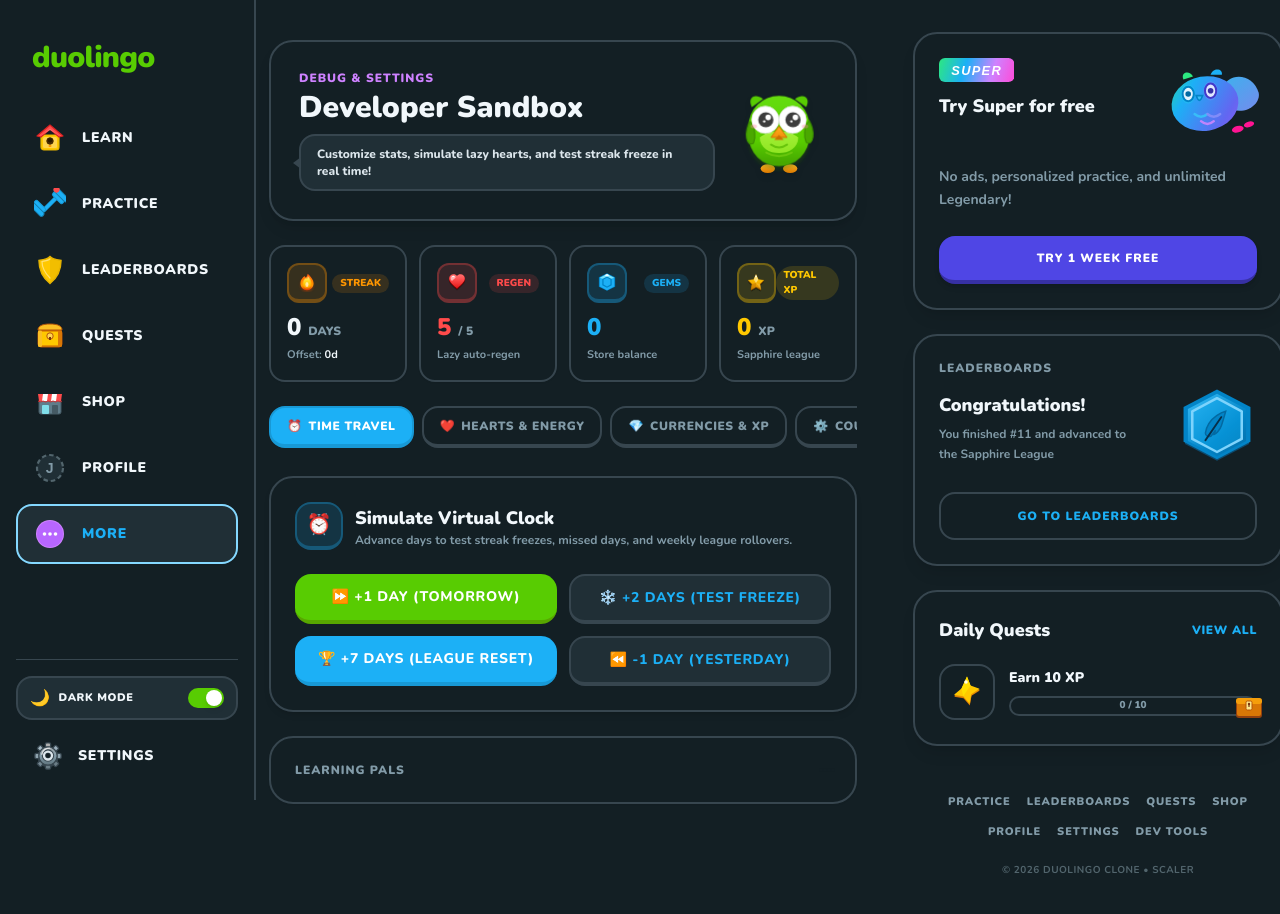
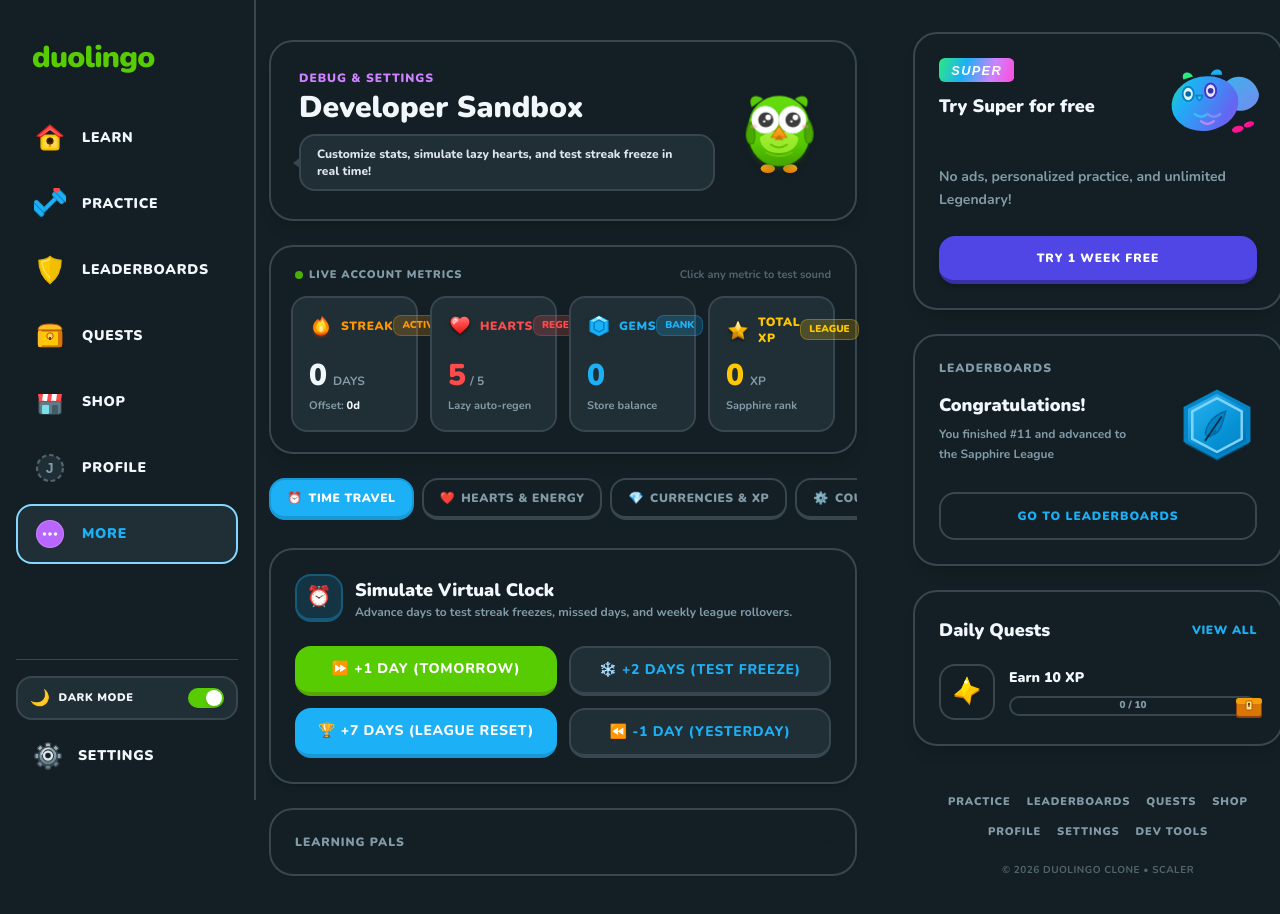
Before and after one commit to PYB05/duolingo-clone, a Next.js app in the folder frontend/: page /dev in a window 1280 px wide. Shown: the top 914 px of the page. Built offline with nearby package versions, Linux system fonts and the light colour scheme; no server answers.

Commit message:
style: polish metrics cards layout with clean labels and consistent 3D styling

```diff
--- a/frontend/src/app/(app)/dev/page.tsx
+++ b/frontend/src/app/(app)/dev/page.tsx
@@ -141,28 +141,42 @@
         </div>
       )}
 
-      {/* 2. Duolingo Live Stats Grid with Inset 3D Tiles */}
+      {/* 2. Unified Duolingo Stats Bar Section */}
+      <div className="bg-[#131F24] border-2 border-[#37464F] rounded-3xl p-4 sm:p-5 shadow-lg">
+        <div className="flex items-center justify-between mb-3 px-1">
+          <span className="text-[11px] font-black uppercase text-[#829BA8] tracking-widest flex items-center gap-1.5">
+            <span className="w-2 h-2 rounded-full bg-[#58CC02] animate-pulse" />
+            LIVE ACCOUNT METRICS
+          </span>
+          <span className="text-[11px] font-bold text-[#52656F]">
+            Click any metric to test sound
+          </span>
+        </div>
+
         <div className="grid grid-cols-2 sm:grid-cols-4 gap-3">
           {/* Streak Card */}
           <div
             onClick={() => sfx.play('streak')}
-          className="p-4 rounded-2xl border-2 border-[#37464F] hover:border-[#FF9600] bg-[#131F24] hover:bg-[#202F36]/60 transition-all cursor-pointer group shadow-sm flex flex-col justify-between"
+            className="p-4 rounded-2xl bg-[#202F36] hover:bg-[#263842] border-2 border-[#37464F] hover:border-[#FF9600] transition-all cursor-pointer group flex flex-col justify-between"
           >
-          <div className="flex items-center justify-between mb-2">
-            <div className="w-10 h-10 rounded-xl bg-[#FF9600]/15 border-2 border-b-4 border-[#FF9600]/30 flex items-center justify-center group-hover:scale-110 transition-transform">
-              <FlameIcon className="w-5 h-5 text-[#FF9600]" active />
+            <div className="flex items-center justify-between mb-3">
+              <div className="flex items-center gap-2">
+                <FlameIcon className="w-6 h-6 text-[#FF9600] group-hover:scale-110 transition-transform drop-shadow" active />
+                <span className="text-xs font-black uppercase text-[#FF9600] tracking-wider">
+                  Streak
+                </span>
               </div>
-            <span className="text-[10px] font-black text-[#FF9600] bg-[#FF9600]/15 px-2 py-0.5 rounded-full">
-              STREAK
+              <span className="text-[10px] font-black text-[#FF9600] bg-[#FF9600]/20 px-2 py-0.5 rounded-lg border border-[#FF9600]/30">
+                ACTIVE
               </span>
             </div>
             <div>
-            <div className="text-2xl font-black text-[#F1F7FB]">
-              {user?.displayed_streak ?? 0}{' '}
-              <span className="text-xs font-black text-[#829BA8] uppercase">days</span>
+              <div className="text-2xl sm:text-3xl font-black text-[#F1F7FB] flex items-baseline gap-1.5">
+                {user?.displayed_streak ?? 0}
+                <span className="text-xs font-bold text-[#829BA8] uppercase">days</span>
               </div>
-            <div className="text-[11px] text-[#829BA8] font-bold mt-1">
-              Offset: <span className="text-[#F1F7FB]">{settings?.debug_day_offset ?? user?.settings?.debug_day_offset ?? 0}d</span>
+              <div className="text-[11px] font-bold text-[#829BA8] mt-1">
+                Offset: <span className="font-extrabold text-[#F1F7FB]">{settings?.debug_day_offset ?? user?.settings?.debug_day_offset ?? 0}d</span>
               </div>
             </div>
           </div>
@@ -170,22 +184,31 @@
           {/* Hearts Card */}
           <div
             onClick={() => sfx.play('tap')}
-          className="p-4 rounded-2xl border-2 border-[#37464F] hover:border-[#FF4B4B] bg-[#131F24] hover:bg-[#202F36]/60 transition-all cursor-pointer group shadow-sm flex flex-col justify-between"
+            className="p-4 rounded-2xl bg-[#202F36] hover:bg-[#263842] border-2 border-[#37464F] hover:border-[#FF4B4B] transition-all cursor-pointer group flex flex-col justify-between"
           >
-          <div className="flex items-center justify-between mb-2">
-            <div className="w-10 h-10 rounded-xl bg-[#FF4B4B]/15 border-2 border-b-4 border-[#FF4B4B]/30 flex items-center justify-center group-hover:scale-110 transition-transform">
-              <PracticeHeart3D className="w-5 h-5" />
+            <div className="flex items-center justify-between mb-3">
+              <div className="flex items-center gap-2">
+                <div className="group-hover:scale-110 transition-transform">
+                  <PracticeHeart3D className="w-6 h-6 drop-shadow" />
                 </div>
-            <span className="text-[10px] font-black text-[#FF4B4B] bg-[#FF4B4B]/15 px-2 py-0.5 rounded-full">
+                <span className="text-xs font-black uppercase text-[#FF4B4B] tracking-wider">
+                  Hearts
+                </span>
+              </div>
+              <span className={`text-[10px] font-black px-2 py-0.5 rounded-lg border ${
+                user?.hearts === 5
+                  ? 'text-[#58CC02] bg-[#58CC02]/20 border-[#58CC02]/30'
+                  : 'text-[#FF4B4B] bg-[#FF4B4B]/20 border-[#FF4B4B]/30'
+              }`}>
                 {user?.hearts === 5 ? 'FULL' : 'REGEN'}
               </span>
             </div>
             <div>
-            <div className="text-2xl font-black text-[#FF4B4B]">
-              {user?.hearts ?? 5}{' '}
-              <span className="text-xs font-black text-[#829BA8]">/ 5</span>
+              <div className="text-2xl sm:text-3xl font-black text-[#FF4B4B] flex items-baseline gap-1">
+                {user?.hearts ?? 5}
+                <span className="text-xs font-bold text-[#829BA8]">/ 5</span>
               </div>
-            <div className="text-[11px] text-[#829BA8] font-bold mt-1">
+              <div className="text-[11px] font-bold text-[#829BA8] mt-1">
                 Lazy auto-regen
               </div>
             </div>
@@ -194,21 +217,26 @@
           {/* Gems Card */}
           <div
             onClick={() => sfx.play('correct')}
-          className="p-4 rounded-2xl border-2 border-[#37464F] hover:border-[#1CB0F6] bg-[#131F24] hover:bg-[#202F36]/60 transition-all cursor-pointer group shadow-sm flex flex-col justify-between"
+            className="p-4 rounded-2xl bg-[#202F36] hover:bg-[#263842] border-2 border-[#37464F] hover:border-[#1CB0F6] transition-all cursor-pointer group flex flex-col justify-between"
           >
-          <div className="flex items-center justify-between mb-2">
-            <div className="w-10 h-10 rounded-xl bg-[#1CB0F6]/15 border-2 border-b-4 border-[#1CB0F6]/30 flex items-center justify-center group-hover:scale-110 transition-transform">
-              <GemIcon className="w-5 h-5" />
+            <div className="flex items-center justify-between mb-3">
+              <div className="flex items-center gap-2">
+                <div className="group-hover:scale-110 transition-transform">
+                  <GemIcon className="w-6 h-6 drop-shadow" />
                 </div>
-            <span className="text-[10px] font-black text-[#1CB0F6] bg-[#1CB0F6]/15 px-2 py-0.5 rounded-full">
-              GEMS
+                <span className="text-xs font-black uppercase text-[#1CB0F6] tracking-wider">
+                  Gems
+                </span>
+              </div>
+              <span className="text-[10px] font-black text-[#1CB0F6] bg-[#1CB0F6]/20 px-2 py-0.5 rounded-lg border border-[#1CB0F6]/30">
+                BANK
               </span>
             </div>
             <div>
-            <div className="text-2xl font-black text-[#1CB0F6]">
+              <div className="text-2xl sm:text-3xl font-black text-[#1CB0F6]">
                 {user?.gems ?? 0}
               </div>
-            <div className="text-[11px] text-[#829BA8] font-bold mt-1">
+              <div className="text-[11px] font-bold text-[#829BA8] mt-1">
                 Store balance
               </div>
             </div>
@@ -217,23 +245,29 @@
           {/* XP Card */}
           <div
             onClick={() => sfx.play('fanfare')}
-          className="p-4 rounded-2xl border-2 border-[#37464F] hover:border-[#FFC800] bg-[#131F24] hover:bg-[#202F36]/60 transition-all cursor-pointer group shadow-sm flex flex-col justify-between"
+            className="p-4 rounded-2xl bg-[#202F36] hover:bg-[#263842] border-2 border-[#37464F] hover:border-[#FFC800] transition-all cursor-pointer group flex flex-col justify-between"
           >
-          <div className="flex items-center justify-between mb-2">
-            <div className="w-10 h-10 rounded-xl bg-[#FFC800]/15 border-2 border-b-4 border-[#FFC800]/30 flex items-center justify-center group-hover:scale-110 transition-transform">
-              <PracticeStar3D className="w-5 h-5" />
+            <div className="flex items-center justify-between mb-3">
+              <div className="flex items-center gap-2">
+                <div className="group-hover:scale-110 transition-transform">
+                  <PracticeStar3D className="w-6 h-6 drop-shadow" />
                 </div>
-            <span className="text-[10px] font-black text-[#FFC800] bg-[#FFC800]/15 px-2 py-0.5 rounded-full">
-              TOTAL XP
+                <span className="text-xs font-black uppercase text-[#FFC800] tracking-wider">
+                  Total XP
+                </span>
+              </div>
+              <span className="text-[10px] font-black text-[#FFC800] bg-[#FFC800]/20 px-2 py-0.5 rounded-lg border border-[#FFC800]/30">
+                LEAGUE
               </span>
             </div>
             <div>
-            <div className="text-2xl font-black text-[#FFC800]">
-              {user?.total_xp ?? 0}{' '}
-              <span className="text-xs font-black text-[#829BA8]">XP</span>
+              <div className="text-2xl sm:text-3xl font-black text-[#FFC800] flex items-baseline gap-1.5">
+                {user?.total_xp ?? 0}
+                <span className="text-xs font-bold text-[#829BA8]">XP</span>
               </div>
-            <div className="text-[11px] text-[#829BA8] font-bold mt-1">
-              Sapphire league
+              <div className="text-[11px] font-bold text-[#829BA8] mt-1">
+                Sapphire rank
+              </div>
             </div>
           </div>
         </div>
```
Lines whose indentation alone changed are shown as unchanged.
